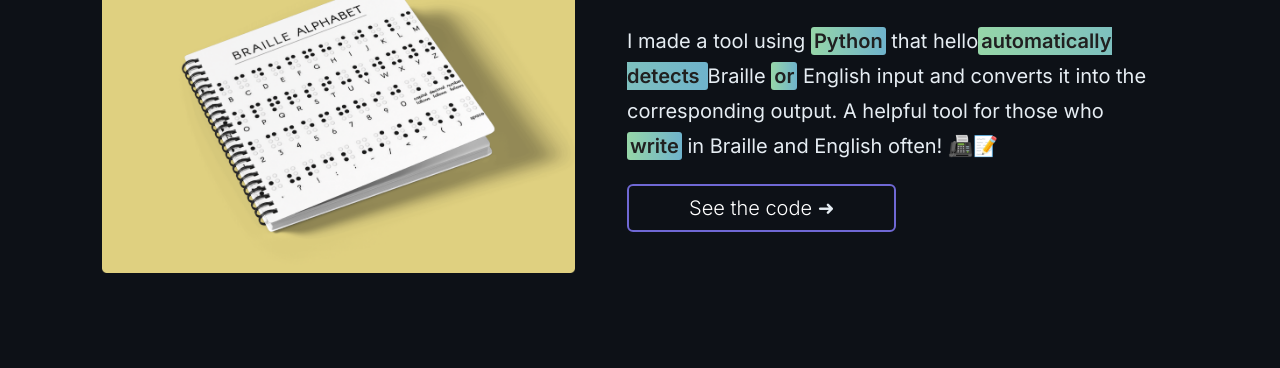
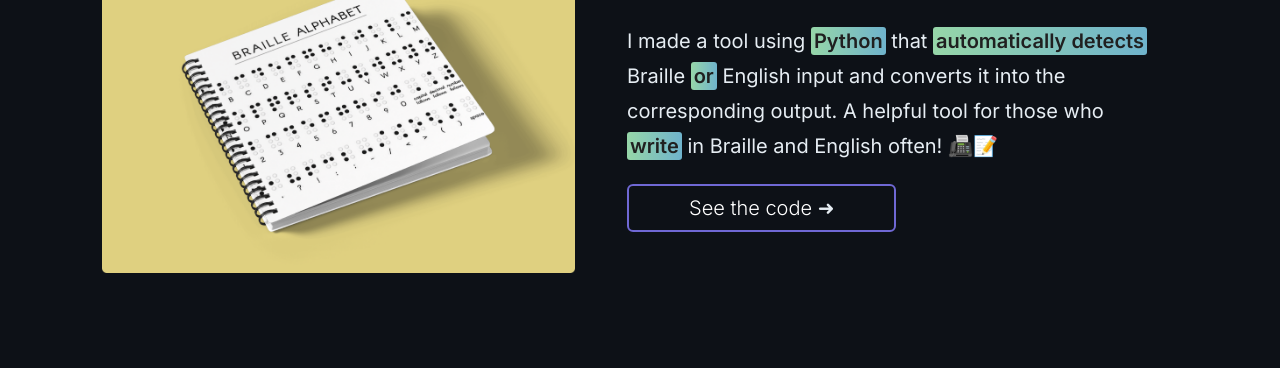
Before and after one commit to realstephendong/realstephendong.github.io, a plain HTML site: page projects.html in a window 1280 px wide. Shown: the part 684-1052 px from the top of the page. Drawn offline with nearby package versions, Linux system fonts and the light colour scheme.

Commit message:
add project

```diff
--- a/projects.html
+++ b/projects.html
@@ -66,7 +66,7 @@
             <h1 id="proj4">Braille Converter</h1>
             <p>
               <p>
-                I made a tool using <span id="bold">Python</span> that hello<span id="bold">automatically detects </span> Braille <span id="bold">or</span> English input and converts it into the corresponding output. A helpful tool for those who <span id="bold">write</span> in Braille and English often! 📠📝
+                I made a tool using <span id="bold">Python</span> that <span id="bold">automatically detects </span> Braille <span id="bold">or</span> English input and converts it into the corresponding output. A helpful tool for those who <span id="bold">write</span> in Braille and English often! 📠📝
               </p>
             <a href="https://github.com/realstephendong/Braille-Converter" target="_blank" class="glowbtn">See the code <span class="arrow">➜</span></a>
         </div>
```
